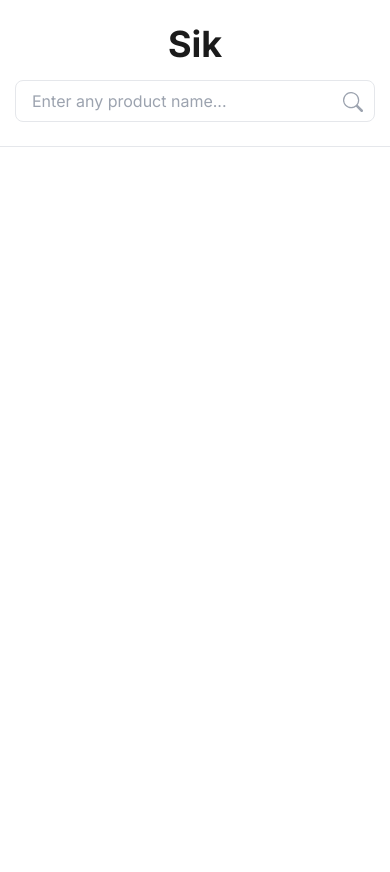
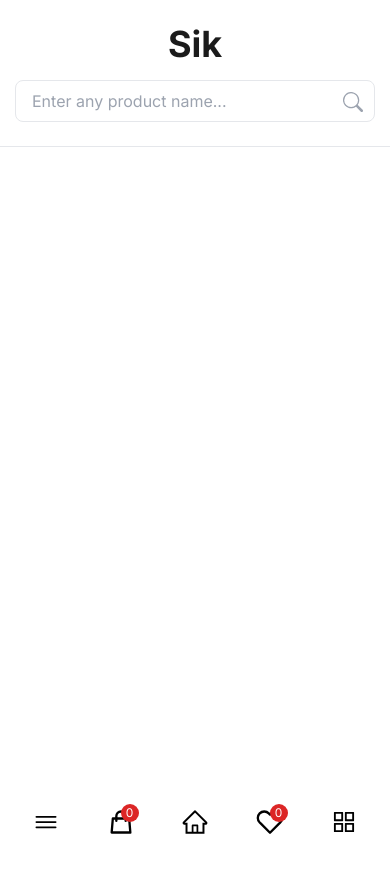
Before and after one commit to khaymanii/Sik, a Next.js app: page / in a window 390 px wide. Shown: the top 872 px of the page. After the commit the page ends 844 px from the top, so only its background shows below. Built offline with nearby package versions, Linux system fonts and the light colour scheme.

Commit message:
created mobile navbar

```diff
--- a/src/app/layout.tsx
+++ b/src/app/layout.tsx
@@ -4,6 +4,7 @@ import "./globals.css";
 import HeaderTop from "@/components/HeaderTop";
 import HeaderMain from "@/components/HeaderMain";
 import Navbar from "@/components/Navbar";
+import MobileNavbar from "@/components/MobileNavbar";
 
 const inter = Inter({ subsets: ["latin"] });
 
@@ -23,6 +24,7 @@ export default function RootLayout({
         <HeaderTop />
         <HeaderMain />
         <Navbar />
+        <MobileNavbar />
         {children}
       </body>
     </html>
--- a/src/app/page.tsx
+++ b/src/app/page.tsx
@@ -1,7 +1,3 @@
-import Image from "next/image";
-
 export default function Home() {
-  return (
-    <main className="flex min-h-screen flex-col items-center justify-between p-24"></main>
-  );
+  return <main></main>;
 }
--- /dev/null
+++ b/src/components/MobileNavbar.tsx
@@ -0,0 +1,32 @@
+import React from "react";
+import { FiHeart } from "react-icons/fi";
+import { HiOutlineShoppingBag } from "react-icons/hi";
+import { IoMenuOutline } from "react-icons/io5";
+import { AiOutlineHome, AiOutlineAppstore } from "react-icons/ai";
+
+export default function MobileNavbar() {
+  return (
+    <div className="lg:hidden fixed bottom-0 w-full bg-white left-[50%] -translate-x-[50%] max-w-[500px] px-8">
+      <div className="flex justify-between text-[28px] py-2">
+        <IoMenuOutline />
+        <div className="relative">
+          <HiOutlineShoppingBag />
+          <div className="bg-red-600 rounded-full absolute top-0 right-0 w-[18px] h-[18px] text-[12px] text-white grid place-items-center translate-x-1 -translate-y-1">
+            0
+          </div>
+        </div>
+
+        <AiOutlineHome />
+
+        <div className="relative">
+          <FiHeart />
+          <div className="bg-red-600 rounded-full absolute top-0 right-0 w-[18px] h-[18px] text-[12px] text-white grid place-items-center translate-x-1 -translate-y-1">
+            0
+          </div>
+        </div>
+
+        <AiOutlineAppstore />
+      </div>
+    </div>
+  );
+}
```
